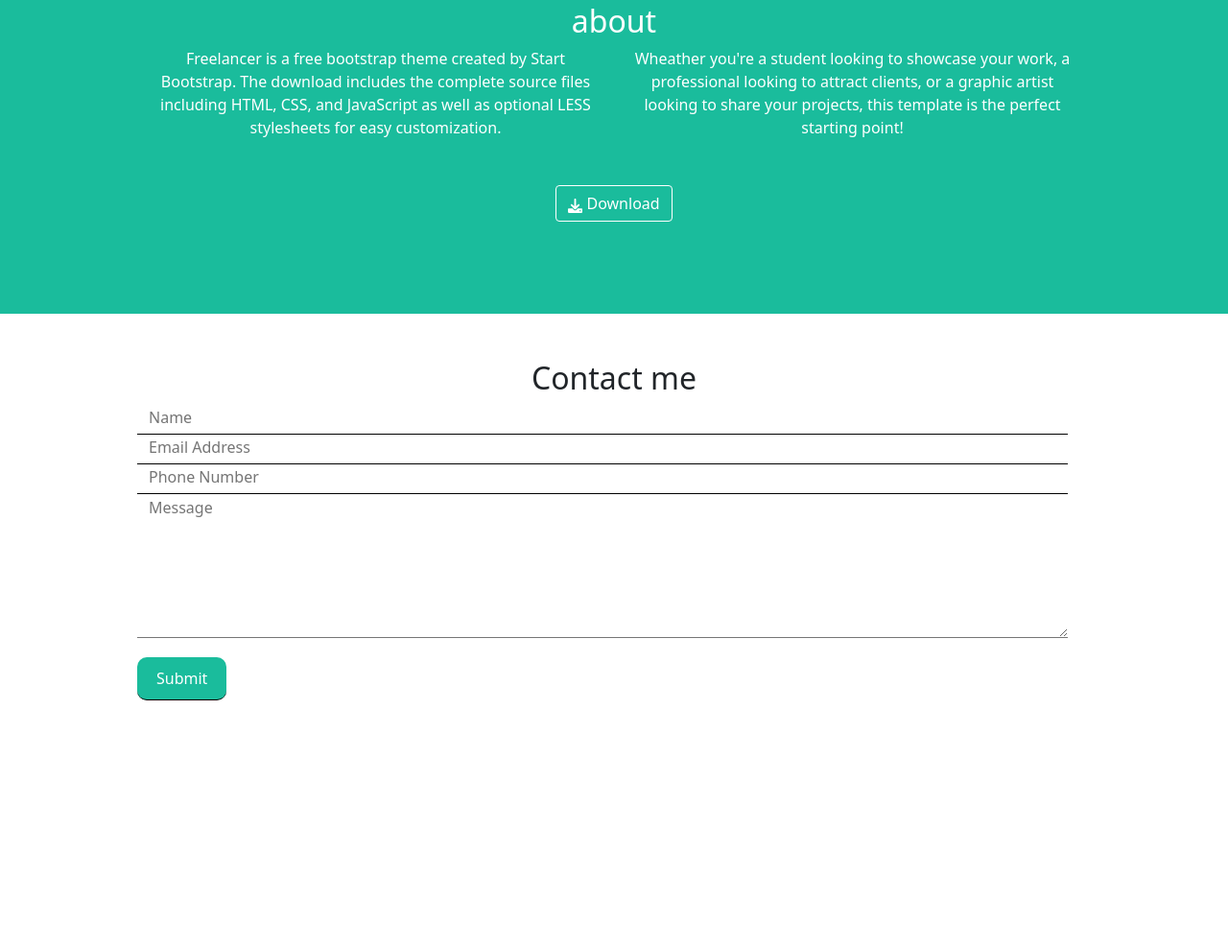
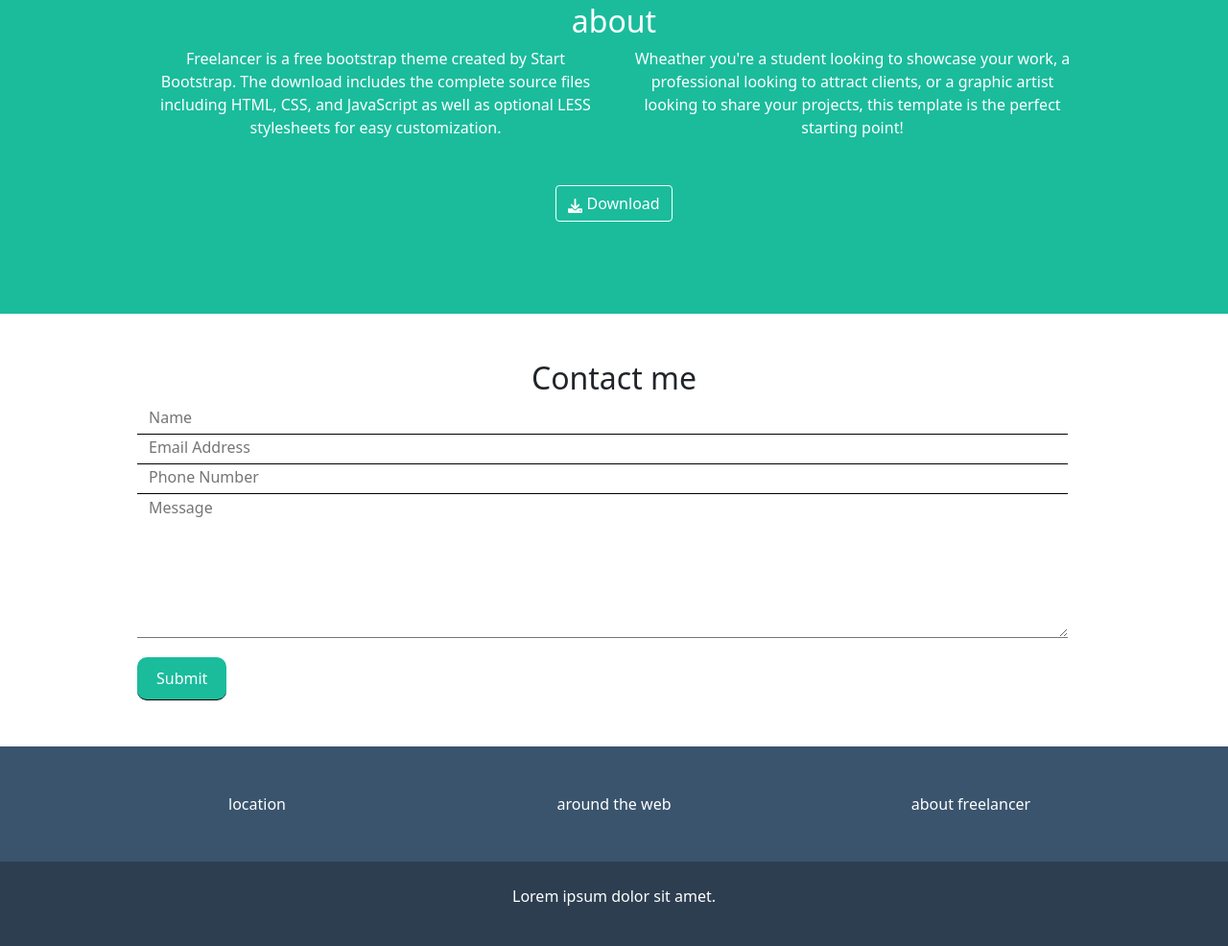
Before and after one commit to Smurrowz/html-css-bootstrap-freelancer, a plain HTML site: page index.html in a window 1280 px wide. Shown: the part 1174-2160 px from the top of the page at 96% size. Before the commit the page ends 1952 px from the top, so only its background shows below. Drawn offline with nearby package versions, Linux system fonts and the light colour scheme.

Commit message:
layout base completato

```diff
--- a/css/app.css
+++ b/css/app.css
@@ -57,3 +57,11 @@ input[type="submit"] {
   border-radius: 10px;
   color: white;
 }
+
+
+.foot-pt-1{
+background-color:#3A546D;
+}
+.foot-pt-2{
+background-color:#2C3E50 ;
+}
--- a/index.html
+++ b/index.html
@@ -106,8 +106,28 @@
       </div>
     </div>
     </div>
+  </section>
+  <footer class="text-white">
+    <div class="foot-pt-1 ">
+      <div class="container-lg ">
+        <div class="row align-items-center">
+          <div class="col-12 text-center col-lg-4 py-3 py-lg-5">
+            location
+          </div>
+          <div class="col-12  text-center col-lg-4 py-3  py-lg-5">
+            around the web
+          </div>
+          <div class="col-12 text-center col-lg-4 py-3 py-lg-5">
+            about freelancer
+          </div>
+        </div>
+      </div>
+    </div>
+    <div class="foot-pt-2 py-4">
+      <p class="text-center"> Lorem ipsum dolor sit amet.</p>
 
-  </section>
+    </div>
+  </footer>
 
 
 </body>
```
